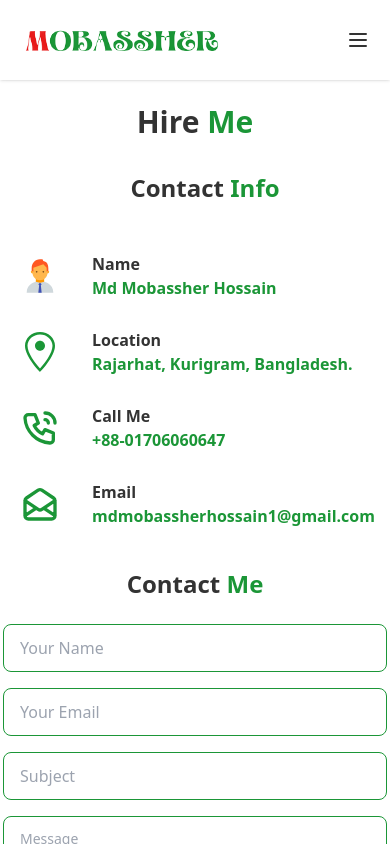
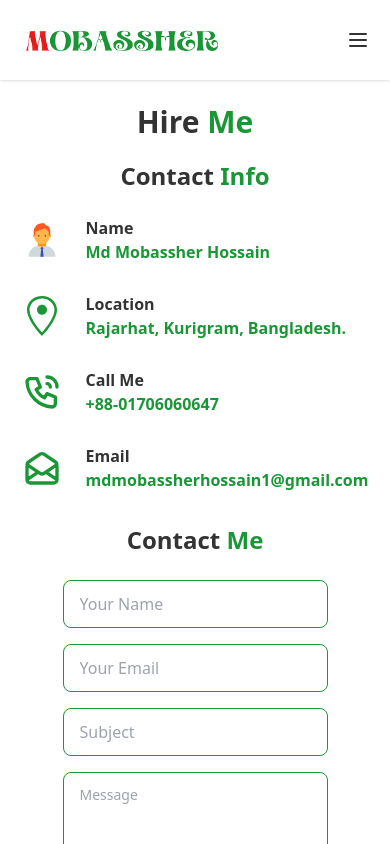
Before and after one commit to Md-Mobassher/Mobassher-Portfolio-Dashboard, a React (Create React App) app: page /contact in a window 390 px wide. Built offline with nearby package versions, Linux system fonts and the light colour scheme.

Commit message:
contact page responsive issue solved

```diff
--- a/src/Pages/Contact/Contact.js
+++ b/src/Pages/Contact/Contact.js
@@ -32,15 +32,15 @@ const Contact = () => {
         <section id='contact' className=' py-6 lg:px-20'>
              <h1 className="lg:text-4xl text-3xl font-bold text-center">Hire <span className='text-primary'> Me</span></h1>
 
-            <div className='lg:flex sm:flex-reverse mt-8 justify-center'>
+            <div className='lg:flex flex-reverse lg:mt-8 mt-5 justify-center justify-items-center'>
 
 
-                <div className='lg:w-1/2  mb-10 flex-col sm:px-5 pl-5'>
+                <div className='lg:w-1/2 px-2 lg:mb-10 mb-8 flex-col '>
                     <h1 className="lg:text-3xl text-2xl font-semibold text-center">Contact <span className='text-primary'> Info</span></h1>
                     <div className='max-w-sm mx-auto'>
-                            <div className='flex justify-start max-w-sm items-center mt-12'>
+                            <div className='flex justify-start max-w-sm items-center lg:mt-12 mt-6'>
                                 <div>
-                                <FcManager className='w-10 h-10 mr-8 text-primary'></FcManager>
+                                <FcManager className='w-10 h-10 mr-6 text-primary'></FcManager>
                                 </div>
                                 <div>
                                     <h2 className='font-bold'>Name</h2>
@@ -49,7 +49,7 @@ const Contact = () => {
                             </div>
                             <div className='flex justify-start max-w-sm items-center mt-7'>
                                 <div>
-                                <GoLocation className='w-10 h-10 mr-8  text-primary'></GoLocation>
+                                <GoLocation className='w-10 h-10 mr-6  text-primary'></GoLocation>
                                 </div>
                                 <div>
                                     <h2 className='font-bold'>Location</h2>
@@ -58,7 +58,7 @@ const Contact = () => {
                             </div>
                             <div className='flex justify-start max-w-sm items-center mt-7'>
                                 <div>
-                                <TbPhoneCall className='w-10 h-10 mr-8 text-primary'></TbPhoneCall>
+                                <TbPhoneCall className='w-10 h-10 mr-6 text-primary'></TbPhoneCall>
                                 </div>
                                 <div>
                                     <h2 className='font-bold'>Call Me</h2>
@@ -69,7 +69,7 @@ const Contact = () => {
                             </div>
                             <div className='flex justify-start max-w-sm items-center mt-7'>
                                 <div>
-                                <HiOutlineMailOpen className='w-10 h-10 mr-8 text-primary'></HiOutlineMailOpen>
+                                <HiOutlineMailOpen className='w-10 h-10 mr-6 text-primary'></HiOutlineMailOpen>
                                 </div>
                                 <div>
                                     <h2 className='font-bold'>Email</h2>
@@ -82,7 +82,7 @@ const Contact = () => {
                 </div >
 
 
-                <div className='lg:w-1/2'>
+                <div className='lg:w-1/2 px-5'>
                     <h1 className="lg:text-3xl text-2xl font-semibold text-center ">Contact <span className='text-primary'> Me</span></h1>
                     <div className=' max-w-sm mx-auto mt-6'>
 
```
